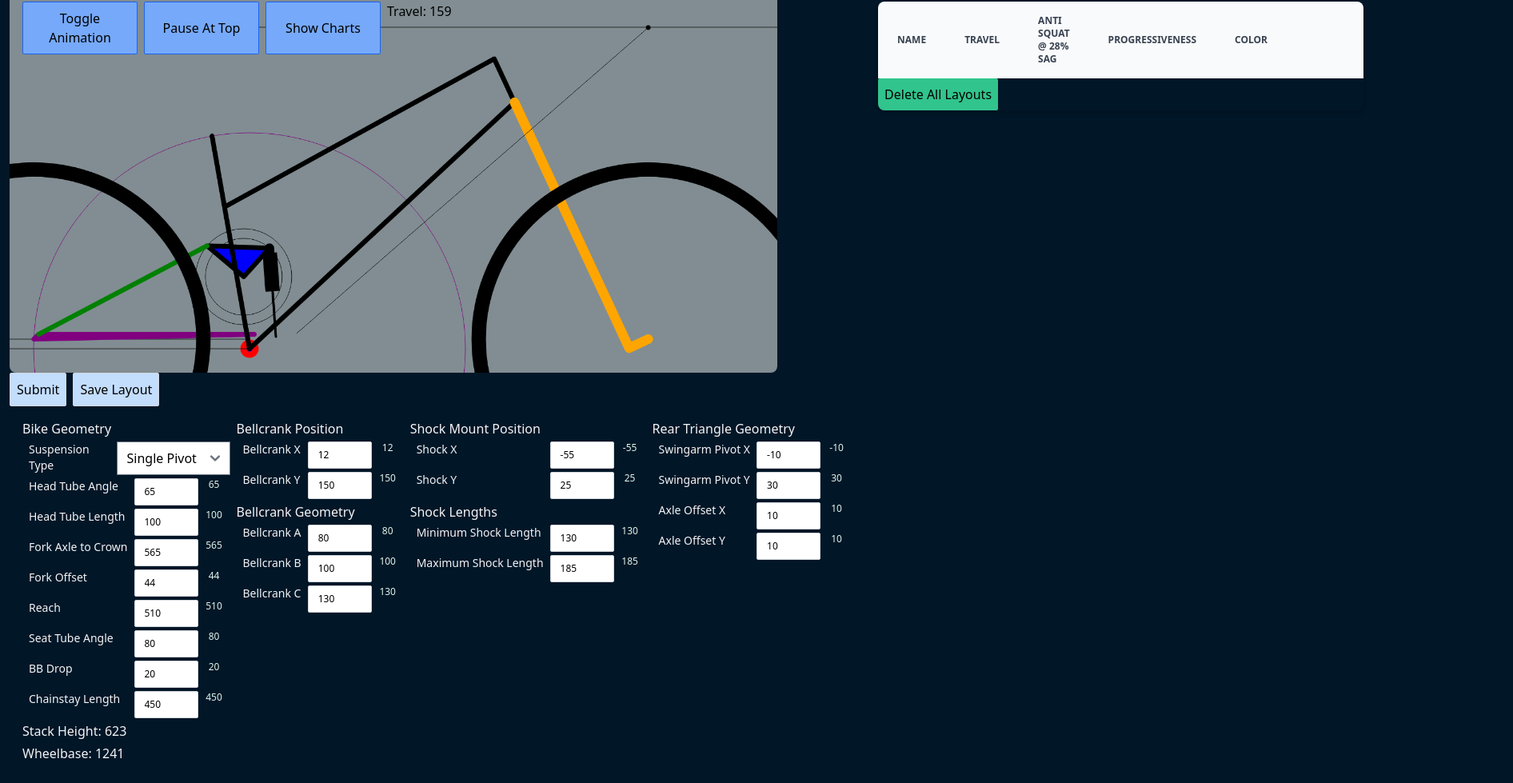
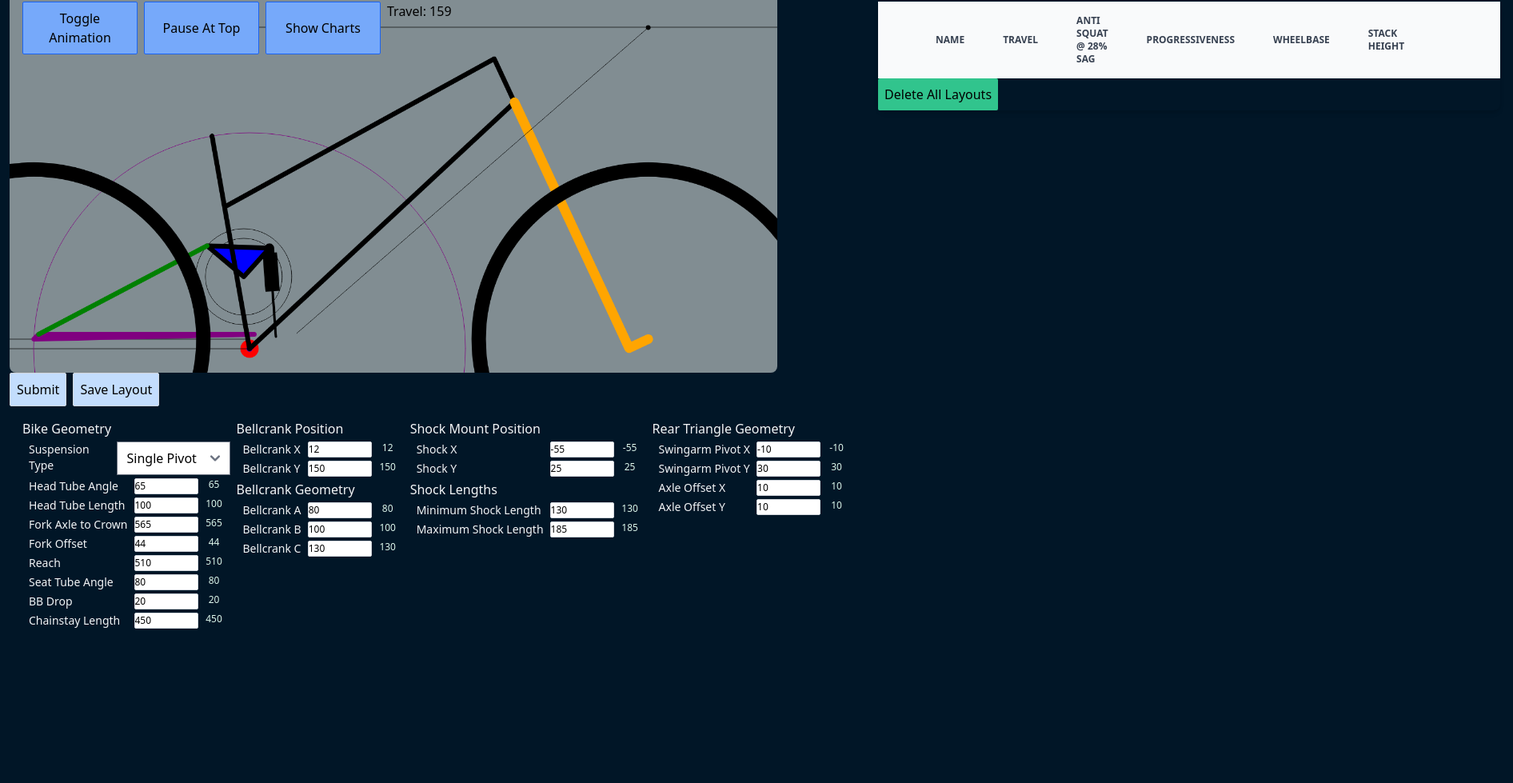
Before and after one commit to Scott-Andermann/BadDogBikes, a React (Vite) app: page / in a window 1280 px wide. Shown: the part 66-1045 px from the top of the page at 80% size, 1892 px wide, since content can reach past the window. After the commit the page ends 880 px from the top, so only its background shows below. Built offline with nearby package versions, Linux system fonts and the light colour scheme.

Commit message:
update saved layout table

```diff
--- /dev/null
+++ b/src/GeometryTable.tsx
@@ -0,0 +1,65 @@
+import { Table } from 'flowbite-react';
+import { DefaultValues } from './InputForm';
+
+const GeometryTable = ({
+  layoutValues,
+  wheelbase,
+}: {
+  layoutValues: DefaultValues;
+  wheelbase: number;
+}) => {
+  const stack = Math.round(
+    layoutValues.bbDrop +
+      (layoutValues.forkLength + layoutValues.headTubeLength) *
+        Math.sin((layoutValues.headTubeAngle * Math.PI) / 180)
+  );
+
+  return (
+    <Table striped>
+      <Table.Head>
+        <Table.HeadCell>Property</Table.HeadCell>
+        <Table.HeadCell>Value</Table.HeadCell>
+      </Table.Head>
+      <Table.Body>
+        <Table.Row>
+          <Table.Cell>Wheelbase</Table.Cell>
+          <Table.Cell>{Math.round(wheelbase)}</Table.Cell>
+        </Table.Row>
+        <Table.Row>
+          <Table.Cell>Stack Height</Table.Cell>
+          <Table.Cell>{stack}</Table.Cell>
+        </Table.Row>
+        <Table.Row>
+          <Table.Cell>Reach</Table.Cell>
+          <Table.Cell>{layoutValues.reach}</Table.Cell>
+        </Table.Row>
+        <Table.Row>
+          <Table.Cell>Head Tube Angle</Table.Cell>
+          <Table.Cell>{layoutValues.headTubeAngle}</Table.Cell>
+        </Table.Row>
+        <Table.Row>
+          <Table.Cell>Seat Tube Angle</Table.Cell>
+          <Table.Cell>{layoutValues.seatTubeAngle}</Table.Cell>
+        </Table.Row>
+        <Table.Row>
+          <Table.Cell>Chainstay Length</Table.Cell>
+          <Table.Cell>{layoutValues.chainStay}</Table.Cell>
+        </Table.Row>
+        <Table.Row>
+          <Table.Cell>Shock Travel</Table.Cell>
+          <Table.Cell>
+            {layoutValues.shockMax - layoutValues.shockMin}
+          </Table.Cell>
+        </Table.Row>
+        {/* {Object.entries(layoutValues).map(([property, value]) => (
+          <Table.Row key={property}>
+            <Table.Cell>{property}</Table.Cell>
+            <Table.Cell>{value}</Table.Cell>
+          </Table.Row>
+        ))} */}
+      </Table.Body>
+    </Table>
+  );
+};
+
+export default GeometryTable;
--- a/src/InputField.tsx
+++ b/src/InputField.tsx
@@ -17,7 +17,7 @@ const InputField = ({
   currentValue?: number;
 }) => {
   const inputClasses =
-    "border border-solid border-gray-300 rounded-sm w-20 text-xs";
+    "border border-solid border-gray-300 rounded-sm w-20 text-xs p-0";
   const labelClasses = "ml-2 whitespace-nowrap text-sm mr-2 text-gray-100";
   return (
     <div className="flex flex-col gap-1">
--- a/src/InputForm.tsx
+++ b/src/InputForm.tsx
@@ -83,18 +83,6 @@ const InputForm = ({
   const onSubmit = (data: DefaultValues) => {
     setNewValues(data);
   };
-  const headTubeAngle = (layoutValues.headTubeAngle * Math.PI) / 180;
-
-  const wheelbase =
-    layoutValues.reach +
-    layoutValues.headTubeLength * Math.cos(headTubeAngle) +
-    layoutValues.forkLength * Math.cos(headTubeAngle) +
-    Math.cos(Math.asin(layoutValues.bbDrop / layoutValues.chainStay)) *
-      layoutValues.chainStay;
-  const stack =
-    layoutValues.bbDrop +
-    (layoutValues.forkLength + layoutValues.headTubeLength) *
-      Math.sin(headTubeAngle);
 
   useEffect(() => {
     reset(layoutValues);
@@ -186,10 +174,6 @@ const InputForm = ({
             errors={errors}
             currentValue={layoutValues.chainStay}
           />
-          <p className="text-gray-100">
-            Stack Height: {Math.abs(Math.round(stack))}
-          </p>
-          <p className="text-gray-100">Wheelbase: {Math.round(wheelbase)}</p>
         </div>
         <div className="flex flex-col gap-1">
           <h3 className="text-gray-100">Bellcrank Position</h3>
--- a/src/LayoutList.tsx
+++ b/src/LayoutList.tsx
@@ -3,6 +3,7 @@ import { HexColorPicker } from 'react-colorful';
 import { LayoutArray } from './App';
 import { DefaultValues } from './InputForm';
 import { Button, Popover } from 'flowbite-react';
+import GeometryTable from './GeometryTable';
 
 interface LayoutListProps {
   layoutArray: LayoutArray[];
@@ -36,14 +37,35 @@ const LayoutList = ({
     setUpdateFromList((prev) => !prev);
   };
 
+  const updateColor = (e: string, id: number) => {
+    console.log(e, id);
+    setLayoutArray((prev) =>
+      prev.map((layout) =>
+        layout.id === id ? { ...layout, color: e } : layout
+      )
+    );
+  };
+
+  const wheelbase = (layout: DefaultValues) => {
+    const headTubeAngle = (layout.headTubeAngle * Math.PI) / 180;
+    return (
+      layout.reach +
+      layout.headTubeLength * Math.cos(headTubeAngle) +
+      layout.forkLength * Math.cos(headTubeAngle) +
+      Math.cos(Math.asin(layout.bbDrop / layout.chainStay)) *
+        layout.chainStay
+    );
+  };
+
   const bodyStyles = 'px-6 py-4';
   const headingStyles = 'px-6 py-4';
 
   return (
-    <div className="relative overflow-x-auto shadow-md sm:rounded-lg m-4">
-      <table className="w-full text-sm text-left rtl:text-right text-gray-500 dark:text-gray-400">
-        <thead className="text-xs text-gray-700 uppercase bg-gray-50 dark:bg-gray-700 dark:text-gray-400">
-          <tr>
+    <div className="relative shadow-md m-4 rounded-lg">
+      <table className="w-full text-sm text-left rtl:text-right text-gray-500 dark:text-gray-400 sm:rounded-lg">
+        <thead className="text-xs text-gray-700 uppercase bg-gray-50 dark:bg-gray-700 dark:text-gray-400 sm:rounded-lg overflow-hidden">
+          <tr className="rounded-lg">
+            <th scope="col" className={headingStyles}></th>
             <th scope="col" className={headingStyles}>
               Name
             </th>
@@ -57,7 +79,10 @@ const LayoutList = ({
               Progressiveness
             </th>
             <th scope="col" className={headingStyles}>
-              Color
+              Wheelbase
+            </th>
+            <th scope="col" className={headingStyles}>
+              Stack Height
             </th>
             <th scope="col" className={headingStyles}></th>
             <th scope="col" className={headingStyles}></th>
@@ -81,6 +106,38 @@ const LayoutList = ({
                     className="odd:bg-white odd:dark:bg-gray-900 even:bg-gray-50 even:dark:bg-gray-800 border-b dark:border-gray-700 hover:bg-gray-50 dark:hover:bg-gray-600"
                     key={layout.id}
                   >
+                    <td className={`relative ${bodyStyles}`}>
+                      <Popover
+                        aria-labelledby="default-popover"
+                        content={
+                          <div className="w-64 text-sm text-gray-500 dark:text-gray-400">
+                            <div className="border-b border-gray-200 bg-gray-100 px-3 py-2 dark:border-gray-600 dark:bg-gray-700">
+                              <h3
+                                id="default-popover"
+                                className="font-semibold text-gray-900 dark:text-white"
+                              >
+                                Choose Color
+                              </h3>
+                            </div>
+                            <div className="px-3 py-2">
+                              <HexColorPicker
+                                color={layout.color}
+                                onChange={(e) =>
+                                  updateColor(e, layout.id)
+                                }
+                              />
+                            </div>
+                          </div>
+                        }
+                      >
+                        <Button
+                          pill
+                          style={{ backgroundColor: layout.color }}
+                        >
+                          {''}
+                        </Button>
+                      </Popover>
+                    </td>
                     <th
                       scope="row"
                       className="px-6 py-4 font-medium text-gray-900 whitespace-nowrap dark:text-white"
@@ -96,7 +153,10 @@ const LayoutList = ({
                     <td className={bodyStyles}>
                       {Math.round(progressiveness * 1000) / 10}
                     </td>
-                    <td className={`relative ${bodyStyles}`}>
+                    <td className={bodyStyles}>
+                      {Math.round(wheelbase(layout.layoutValues))}
+                    </td>
+                    <td>
                       <Popover
                         aria-labelledby="default-popover"
                         content={
@@ -106,19 +166,16 @@ const LayoutList = ({
                                 id="default-popover"
                                 className="font-semibold text-gray-900 dark:text-white"
                               >
-                                Popover title
+                                Geometry
                               </h3>
                             </div>
                             <div className="px-3 py-2">
-                              <p>
-                                And here's some amazing content. It's
-                                very engaging. Right?
-                              </p>
+                              <GeometryTable layoutValues={layout.layoutValues} wheelbase={wheelbase(layout.layoutValues)}/>
                             </div>
                           </div>
                         }
                       >
-                        <Button>Default popover</Button>
+                        <Button>Geometry</Button>
                       </Popover>
                     </td>
                     <td className={bodyStyles}>
```
